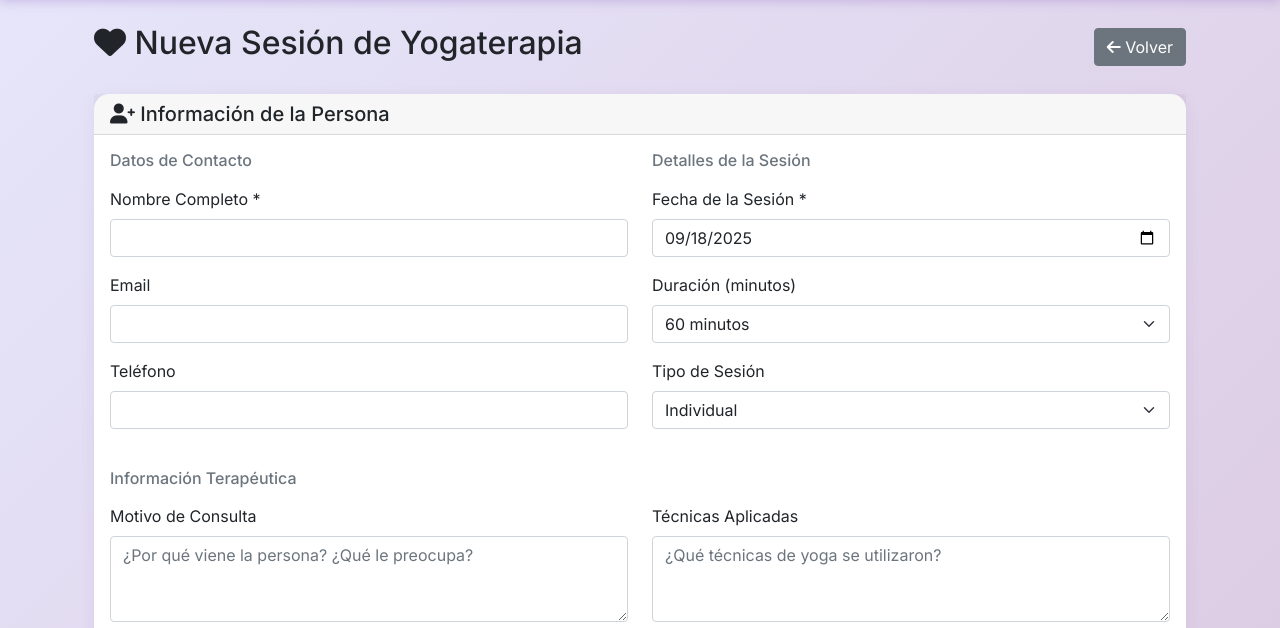
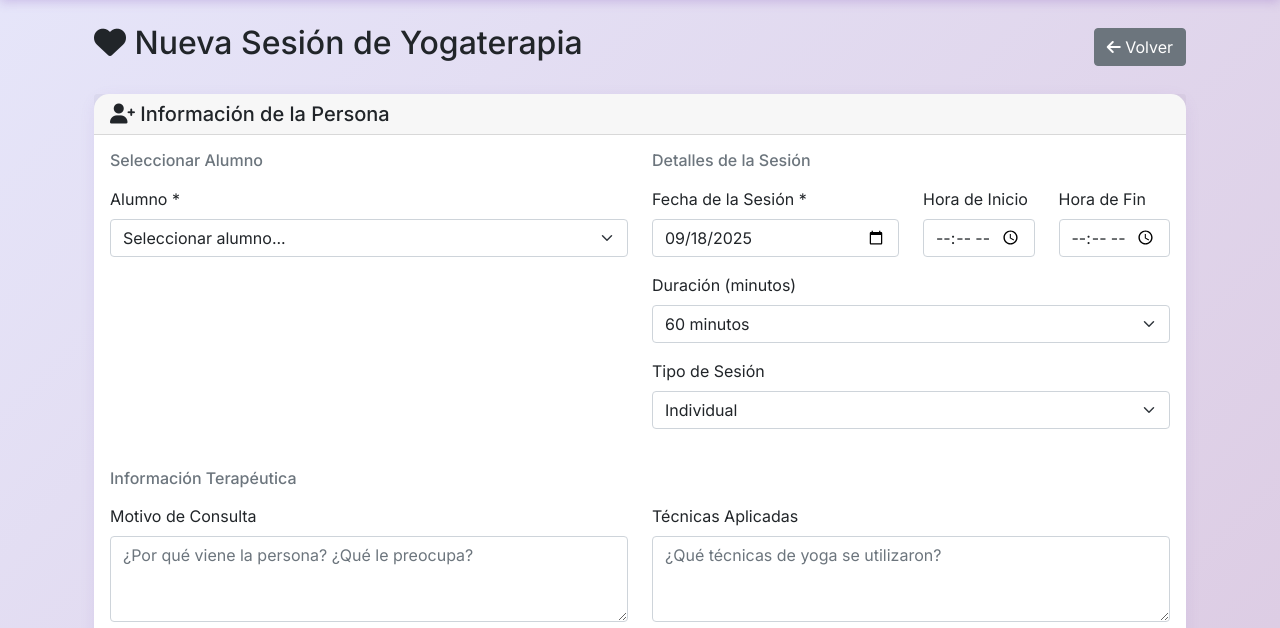
Before and after one commit to javierb507/darmasala-community, a Flask app: page /yogaterapia/nueva in a window 1280 px wide. Shown: the part 62-690 px from the top of the page. Run offline with Flask 3, Linux system fonts and the light colour scheme.

Commit message:
feat: Añadir horarios a citas individuales y asociación con alumnos
- Añadidos campos hora_inicio y hora_fin al modelo SesionYogaterapia
- Reemplazados campos de contacto independientes por asociación con alumnos
- Actualizados formularios para incluir campos de hora
- Modificados templates para mostrar datos del alumno
- Corregidas referencias a campos antiguos en todos los templates
- Actualizado script de datos de prueba con nueva estructura
- Mejorada funcionalidad de calendario con horarios específicos

```diff
--- a/app.py
+++ b/app.py
@@ -352,10 +352,10 @@ class TipoClase(db.Model):
 # Modelo de Yogaterapia (Sesiones Individuales)
 class SesionYogaterapia(db.Model):
     id = db.Column(db.Integer, primary_key=True)
-    nombre_persona = db.Column(db.String(100), nullable=False)  # Nombre de la persona
-    email_persona = db.Column(db.String(100))  # Email opcional
-    telefono_persona = db.Column(db.String(20))  # Teléfono opcional
+    alumno_id = db.Column(db.Integer, db.ForeignKey('alumno.id'), nullable=False)  # Referencia al alumno
     fecha_sesion = db.Column(db.Date, nullable=False)
+    hora_inicio = db.Column(db.Time)  # Hora de inicio de la sesión
+    hora_fin = db.Column(db.Time)  # Hora de fin de la sesión
     duracion_minutos = db.Column(db.Integer, default=60)
     tipo_sesion = db.Column(db.String(50), default='individual')  # individual, pareja
 
@@ -383,10 +383,11 @@ class SesionYogaterapia(db.Model):
     fecha_creacion = db.Column(db.DateTime, default=datetime.utcnow)
 
     # Relaciones
+    alumno = db.relationship('Alumno', backref='sesiones_yogaterapia', lazy=True)
     archivos = db.relationship('ArchivoYogaterapia', backref='sesion_yogaterapia', lazy=True, cascade='all, delete-orphan')
 
     def __repr__(self):
-        return f'<SesionYogaterapia {self.nombre_persona} - {self.fecha_sesion}>'
+        return f'<SesionYogaterapia {self.alumno.nombre if self.alumno else "Sin alumno"} - {self.fecha_sesion}>'
 
 # Modelo de Archivo de Yogaterapia
 class ArchivoYogaterapia(db.Model):
@@ -1175,21 +1176,29 @@ def yogaterapia():
 @app.route('/yogaterapia/nueva')
 def nueva_yogaterapia():
     """Formulario para nueva sesión de yogaterapia"""
-    return render_template('nueva_yogaterapia.html')
+    alumnos = Alumno.query.filter_by(activo=True).order_by(Alumno.nombre, Alumno.apellido).all()
+    return render_template('nueva_yogaterapia.html', alumnos=alumnos)
 
 @app.route('/yogaterapia/procesar', methods=['POST'])
 def procesar_yogaterapia_general():
     """Procesar nueva sesión de yogaterapia general"""
     try:
-        nombre_persona = request.form['nombre_persona']
-        email_persona = request.form.get('email_persona', '')
-        telefono_persona = request.form.get('telefono_persona', '')
+        alumno_id = request.form['alumno_id']
+        alumno = Alumno.query.get_or_404(alumno_id)
+
+        # Procesar horas
+        hora_inicio = None
+        hora_fin = None
+        if request.form.get('hora_inicio'):
+            hora_inicio = datetime.strptime(request.form['hora_inicio'], '%H:%M').time()
+        if request.form.get('hora_fin'):
+            hora_fin = datetime.strptime(request.form['hora_fin'], '%H:%M').time()
 
         sesion = SesionYogaterapia(
-            nombre_persona=nombre_persona,
-            email_persona=email_persona,
-            telefono_persona=telefono_persona,
+            alumno_id=alumno_id,
             fecha_sesion=datetime.strptime(request.form['fecha_sesion'], '%Y-%m-%d').date(),
+            hora_inicio=hora_inicio,
+            hora_fin=hora_fin,
             duracion_minutos=int(request.form.get('duracion_minutos', 60)),
             tipo_sesion=request.form.get('tipo_sesion', 'individual'),
             motivo_consulta=request.form.get('motivo_consulta'),
@@ -1252,7 +1261,7 @@ def procesar_yogaterapia_general():
             db.session.add(pago)
 
         db.session.commit()
-        flash(f'¡Sesión de yogaterapia registrada exitosamente para {nombre_persona}!', 'success')
+        flash(f'¡Sesión de yogaterapia registrada exitosamente para {alumno.nombre} {alumno.apellido}!', 'success')
         return redirect(url_for('yogaterapia'))
 
     except Exception as e:
@@ -1276,6 +1285,17 @@ def editar_sesion_yogaterapia(sesion_id):
         try:
             # Actualizar datos de la sesión
             sesion.fecha_sesion = datetime.strptime(request.form['fecha_sesion'], '%Y-%m-%d').date()
+
+            # Procesar horas
+            if request.form.get('hora_inicio'):
+                sesion.hora_inicio = datetime.strptime(request.form['hora_inicio'], '%H:%M').time()
+            else:
+                sesion.hora_inicio = None
+            if request.form.get('hora_fin'):
+                sesion.hora_fin = datetime.strptime(request.form['hora_fin'], '%H:%M').time()
+            else:
+                sesion.hora_fin = None
+
             sesion.duracion_minutos = int(request.form.get('duracion_minutos', 75))
             sesion.tipo_sesion = request.form.get('tipo_sesion', 'individual')
             sesion.motivo_consulta = request.form.get('motivo_consulta')
@@ -1356,11 +1376,19 @@ def nueva_yogaterapia_alumno(alumno_id):
 
     if request.method == 'POST':
         try:
+            # Procesar horas
+            hora_inicio = None
+            hora_fin = None
+            if request.form.get('hora_inicio'):
+                hora_inicio = datetime.strptime(request.form['hora_inicio'], '%H:%M').time()
+            if request.form.get('hora_fin'):
+                hora_fin = datetime.strptime(request.form['hora_fin'], '%H:%M').time()
+
             sesion = SesionYogaterapia(
-                nombre_persona=f"{alumno.nombre} {alumno.apellido}",
-                email_persona=alumno.email,
-                telefono_persona=alumno.telefono,
+                alumno_id=alumno_id,
                 fecha_sesion=datetime.strptime(request.form['fecha_sesion'], '%Y-%m-%d').date(),
+                hora_inicio=hora_inicio,
+                hora_fin=hora_fin,
                 duracion_minutos=int(request.form.get('duracion_minutos', 60)),
                 tipo_sesion=request.form.get('tipo_sesion', 'individual'),
                 motivo_consulta=request.form.get('motivo_consulta'),
--- a/templates/calendario_anual.html
+++ b/templates/calendario_anual.html
@@ -190,9 +190,9 @@
                                 <tr>
                                     <td>{{ sesion.fecha_sesion.strftime('%d/%m/%Y') }}</td>
                                     <td>
-                                        <strong>{{ sesion.nombre_persona }}</strong>
-                                        {% if sesion.email_persona %}
-                                        <br><small class="text-muted">{{ sesion.email_persona }}</small>
+                                        <strong>{{ sesion.alumno.nombre }} {{ sesion.alumno.apellido }}</strong>
+                                        {% if sesion.alumno.email %}
+                                        <br><small class="text-muted">{{ sesion.alumno.email }}</small>
                                         {% endif %}
                                     </td>
                                     <td>
--- a/templates/editar_sesion_yogaterapia.html
+++ b/templates/editar_sesion_yogaterapia.html
@@ -24,7 +24,7 @@
         <div class="card">
             <div class="card-header bg-warning text-dark">
                 <h5 class="mb-0">
-                    <i class="fas fa-edit"></i> Editando sesión de {{ sesion.nombre_persona }}
+                    <i class="fas fa-edit"></i> Editando sesión de {{ sesion.alumno.nombre }} {{ sesion.alumno.apellido }}
                 </h5>
             </div>
             <div class="card-body">
--- a/templates/nueva_yogaterapia.html
+++ b/templates/nueva_yogaterapia.html
@@ -26,37 +26,56 @@
                 <div class="card-body">
                     <form method="POST" action="{% if from_student %}{{ url_for('nueva_yogaterapia_alumno', alumno_id=alumno.id) }}{% else %}{{ url_for('procesar_yogaterapia_general') }}{% endif %}" enctype="multipart/form-data">
                         <div class="row">
-                            <!-- Información Personal -->
+                <!-- Selección de Alumno -->
                 <div class="col-md-6">
-                                <h6 class="text-muted mb-3">Datos de Contacto</h6>
+                    <h6 class="text-muted mb-3">Seleccionar Alumno</h6>
 
                     <div class="mb-3">
-                                    <label for="nombre_persona" class="form-label">Nombre Completo *</label>
-                                    <input type="text" class="form-control" id="nombre_persona" name="nombre_persona"
-                                           value="{% if alumno %}{{ alumno.nombre }} {{ alumno.apellido }}{% endif %}" required>
+                        <label for="alumno_id" class="form-label">Alumno *</label>
+                        <select class="form-select" id="alumno_id" name="alumno_id" required>
+                            <option value="">Seleccionar alumno...</option>
+                            {% for alumno in alumnos %}
+                            <option value="{{ alumno.id }}" {% if from_student and alumno.id == alumno.id %}selected{% endif %}>
+                                {{ alumno.nombre }} {{ alumno.apellido }} - {{ alumno.email }}
+                            </option>
+                            {% endfor %}
+                        </select>
                     </div>
 
-                                <div class="mb-3">
-                                    <label for="email_persona" class="form-label">Email</label>
-                                    <input type="email" class="form-control" id="email_persona" name="email_persona"
-                                           value="{% if alumno %}{{ alumno.email }}{% endif %}">
+                    {% if from_student %}
+                    <div class="alert alert-info">
+                        <i class="fas fa-info-circle"></i>
+                        <strong>Datos del alumno:</strong><br>
+                        <strong>Email:</strong> {{ alumno.email }}<br>
+                        <strong>Teléfono:</strong> {{ alumno.telefono }}
                     </div>
-
-                                <div class="mb-3">
-                                    <label for="telefono_persona" class="form-label">Teléfono</label>
-                                    <input type="tel" class="form-control" id="telefono_persona" name="telefono_persona"
-                                           value="{% if alumno %}{{ alumno.telefono }}{% endif %}">
-                                </div>
+                    {% endif %}
                 </div>
 
                             <!-- Información de la Sesión -->
                             <div class="col-md-6">
                                 <h6 class="text-muted mb-3">Detalles de la Sesión</h6>
 
+                <div class="row">
+                    <div class="col-md-6">
                         <div class="mb-3">
                             <label for="fecha_sesion" class="form-label">Fecha de la Sesión *</label>
                             <input type="date" class="form-control" id="fecha_sesion" name="fecha_sesion"
                                    value="{{ request.args.get('fecha', '') }}" required>
+                        </div>
+                    </div>
+                    <div class="col-md-3">
+                        <div class="mb-3">
+                            <label for="hora_inicio" class="form-label">Hora de Inicio</label>
+                            <input type="time" class="form-control" id="hora_inicio" name="hora_inicio">
+                        </div>
+                    </div>
+                    <div class="col-md-3">
+                        <div class="mb-3">
+                            <label for="hora_fin" class="form-label">Hora de Fin</label>
+                            <input type="time" class="form-control" id="hora_fin" name="hora_fin">
+                        </div>
+                    </div>
                 </div>
 
                                 <div class="mb-3">
--- a/templates/ver_sesion_yogaterapia.html
+++ b/templates/ver_sesion_yogaterapia.html
@@ -24,7 +24,7 @@
         <div class="card">
             <div class="card-header bg-success text-white">
                 <h5 class="mb-0">
-                    <i class="fas fa-leaf"></i> {{ sesion.nombre_persona }} - {{ sesion.fecha_sesion.strftime('%d/%m/%Y') }}
+                    <i class="fas fa-leaf"></i> {{ sesion.alumno.nombre }} {{ sesion.alumno.apellido }} - {{ sesion.fecha_sesion.strftime('%d/%m/%Y') }}
                 </h5>
             </div>
             <div class="card-body">
```
Also changed, not shown: cargar_datos_prueba.py (+6 -3 lines), templates/calendario_semanal.html (+4 -4 lines), templates/calendario_unificado.html (+5 -5 lines), templates/yogaterapia.html (+4 -4 lines). Lines whose indentation alone changed are shown as unchanged.
